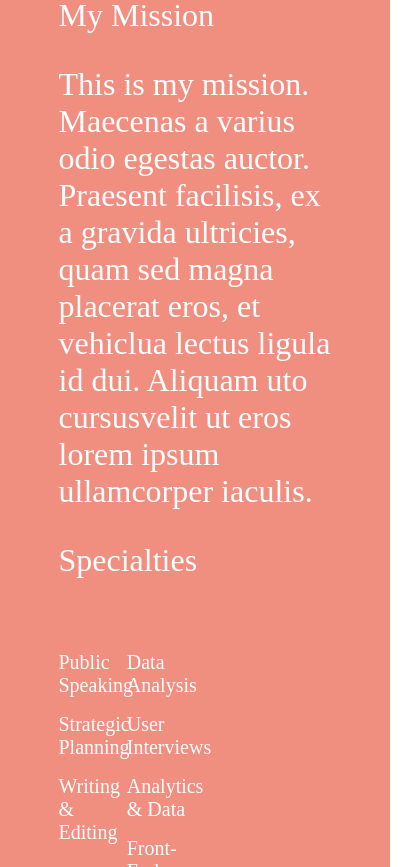
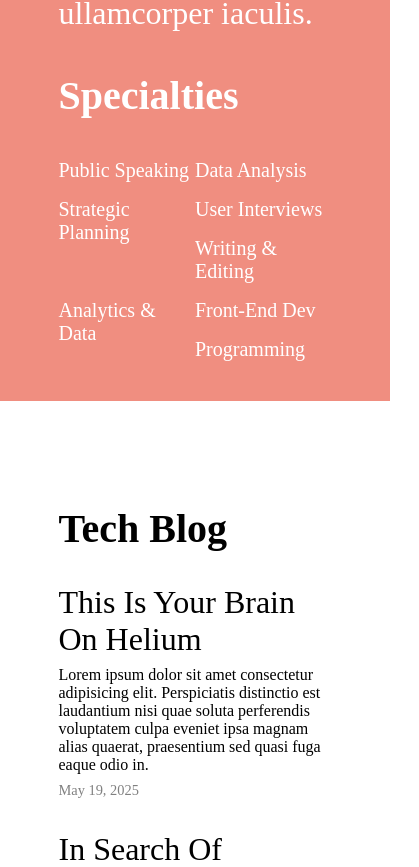
Before and after one commit to nicoles82991/Hazel-CV-Project, a plain HTML site: page index.html in a window 390 px wide. Shown: the part 1133-2000 px from the top of the page, 419 px wide, since content can reach past the window. Drawn offline with Linux system fonts and the light colour scheme; a web font is replaced by a local one.

Commit message:
Add files via upload

```diff
--- a/index.html
+++ b/index.html
@@ -29,7 +29,7 @@
           psychology of greed.
         </h1>
         <div class="two-column-section">
-          <p>My Mission</p>
+          <p class="section-heading">My Mission</p>
           <p>
             This is my mission. Maecenas a varius odio egestas auctor. Praesent
             facilisis, ex a gravida ultricies, quam sed magna placerat eros, et
@@ -38,7 +38,7 @@
           </p>
         </div>
         <div class="two-column-section">
-          <p>Specialties</p>
+          <p class="section-heading">Specialties</p>
           <ul class="skills">
             <li>Public Speaking</li>
             <li>Data Analysis</li>
@@ -55,7 +55,7 @@
     <section class="blog-section">
       <div class="blog-content">
         <div class="two-column-section">
-          <p>Tech Blog</p>
+          <p class="section-heading">Tech Blog</p>
           <div class="blog-posts">
             <p class="blog-heading">This Is Your Brain On Helium</p>
             <p class="blog-text">
@@ -88,7 +88,7 @@
     <section class="events-section">
       <div class="events-content">
         <div class="two-column-section">
-          <p>Speaking Events</p>
+          <p class="section-heading">Speaking Events</p>
           <div class="events-card">
             <p class="event-title">NY Economics Forum</p>
             <p class="event-location">New York, NY</p>
--- a/style.css
+++ b/style.css
@@ -166,3 +166,41 @@ footer img {
 .footer-content {
   text-align: center;
 }
+
+@media only screen and (max-width: 1000px) {
+  .hero-content,
+  .blog-content,
+  .events-content {
+    padding: 0 15%;
+  }
+}
+
+@media only screen and (max-width: 750px) {
+  .tagline {
+    font-size: 3.5rem;
+  }
+  .two-column-section > p {
+    width: 100%;
+  }
+  .two-column-section .skills {
+    width: 100%;
+  }
+  .two-column-section .blog-posts {
+    width: 100%;
+  }
+  .section-heading {
+    font-weight: bold;
+    font-size: 2.5rem;
+    margin-bottom: 0;
+  }
+}
+
+@media only screen and (max-width: 500px) {
+  .tagline {
+    font-size: 3rem;
+    margin: 0;
+  }
+  .links {
+    display: none;
+  }
+}
```
